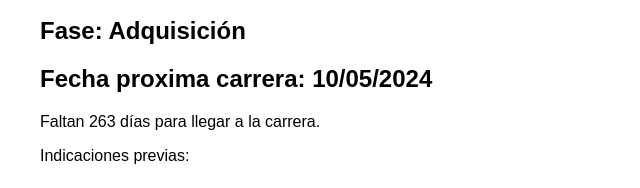
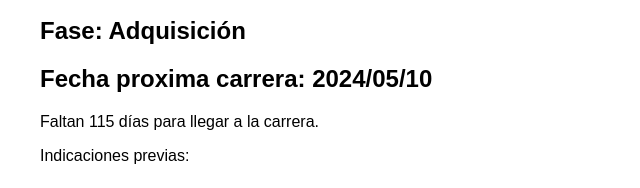
Before and after one commit to gdeconcienciacorporal/gdealeiva.github.io, a plain HTML site: page index.html in a window 1280 px wide. Shown: the part 239-427 px from the top of the page, 0-640 px from the left. Drawn offline with nearby package versions, Linux system fonts and the light colour scheme.

Commit message:
Update index.html

```diff
--- a/index.html
+++ b/index.html
@@ -18,7 +18,7 @@
         </div>
             <h2>Objetivo mensual: Mejora la cadencia en la subida </h2>
             <h2>Fase: Adquisición </h2>
-            <h2 id ="pageTitle">Fecha proxima carrera: 10/05/2024 </h2>
+            <h2 id ="pageTitle">Fecha proxima carrera: 2024/05/10 </h2>
             <p id="result"></p>
             <p>Indicaciones previas:  </p>
 
```
